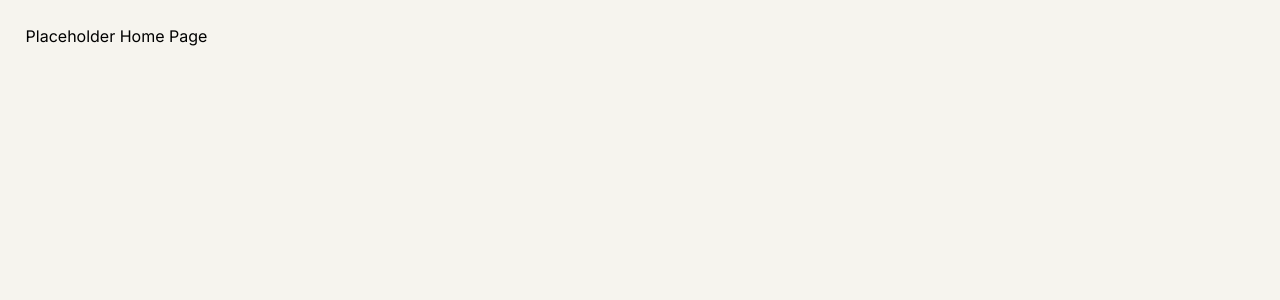
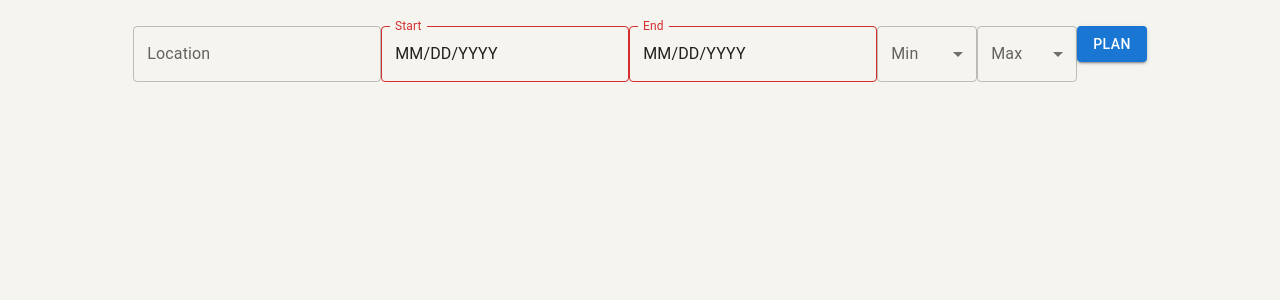
Before and after one commit to Taylorshmailor/travel, a Next.js app: page /home in a window 1280 px wide. Shown: the top 300 px of the page. Built offline with nearby package versions, Linux system fonts and the light colour scheme.

Commit message:
Setting up search container

```diff
--- a/package.json
+++ b/package.json
@@ -10,9 +10,11 @@
   },
   "dependencies": {
     "@mui/material": "^5.14.1",
+    "@mui/x-date-pickers": "^6.10.1",
     "@types/node": "20.4.2",
     "@types/react": "18.2.15",
     "@types/react-dom": "18.2.7",
+    "dayjs": "^1.11.9",
     "eslint": "8.45.0",
     "eslint-config-next": "13.4.11",
     "next": "13.4.11",
--- a/src/app/home/page.tsx
+++ b/src/app/home/page.tsx
@@ -1,18 +1,153 @@
 'use client';
-import { Button, Card, TextField, FormControlLabel, Checkbox } from "@mui/material";
+import { Button, Card, TextField, Select, FormControl, MenuItem, InputLabel, Box } from "@mui/material";
 import { styled } from "@mui/system";
+import dayjs from 'dayjs';
+import { AdapterDayjs } from '@mui/x-date-pickers/AdapterDayjs';
+import { LocalizationProvider } from '@mui/x-date-pickers/LocalizationProvider';
+import { DatePicker } from '@mui/x-date-pickers/DatePicker';
+import { useState } from "react";
 
 const PageWrapper = styled('div')({
   height: '100vh',
   width: '100%',
   backgroundColor: '#F6F4EE',
-  padding: '2%'
+  padding: '2%',
+  display: 'flex',
+  justifyContent: 'center'
 })
+
+const SearchInfo = styled('div')({
+
+})
+
+const prices = [
+  '0',
+  '$100',
+  '$200',
+  '$300',
+  '$400',
+  '$500',
+  '$600',
+  '$700',
+  '$800',
+  '$900',
+  '$1000'
+]
+
+const ITEM_HEIGHT = 150;
+const ITEM_PADDING_TOP = 10;
+const PriceDropdown = {
+  PaperProps: {
+    style: {
+      maxHeight: ITEM_HEIGHT + ITEM_PADDING_TOP,
+      width: 100,
+    },
+  },
+};
 
 const Home = () => {
 
+  const [location, setLocation] = useState('')
+  const [startDate, setStartDate] = useState<any>(dayjs(''));
+  const [endDate, setEndDate] = useState<any>(dayjs(''));
+  const [min, setMin] = useState('');
+  const [max, setMax] = useState('');
+
+  const handleMinPriceChange = (event: any) => {
+    console.log(event.target.value)
+    setMin(event.target.value);
+  };
+
+  const handleMaxPriceChange = (event: any) => {
+    console.log(event.target.value)
+    setMax(event.target.value);
+  };
+
+  const handleSetStartDate = (date: any) => {
+    console.log(date)
+    setStartDate(date)
+  }
+
+  const handleSetEndDate = (date: any) => {
+    console.log(date)
+    setEndDate(date)
+  }
+
+  const handleSetLocation = (event: any) => {
+    console.log(event.target.value)
+    setLocation(event.target.value)
+  }
+
+  const generatePlan = () =>{
+    console.log('Mugi is stinky')
+  }
+
   return (
-    <PageWrapper>Placeholder Home Page</PageWrapper>
+    <PageWrapper>
+      <SearchInfo>
+        <TextField
+          label='Location'
+          id='location'
+          value={location}
+          onChange={(newLocation) => handleSetLocation(newLocation)}
+        />
+        <LocalizationProvider dateAdapter={AdapterDayjs}>
+          <DatePicker
+            label='Start'
+            value={startDate}
+            onChange={(newStart) => handleSetStartDate(newStart)}
+          />
+          <DatePicker
+            label='End'
+            value={endDate}
+            onChange={(newEnd) => handleSetEndDate(newEnd)}
+          />
+        </LocalizationProvider>
+        <FormControl sx={{ width: 100 }}>
+          <InputLabel id="minLabel">Min</InputLabel>
+          <Select
+            labelId="minLabel"
+            id="min"
+            value={min}
+            label="Min"
+            onChange={handleMinPriceChange}
+            MenuProps={PriceDropdown}
+          >
+            {prices.map((price) => (
+              <MenuItem key={price} value={price}>
+                {price}
+              </MenuItem>
+            ))}
+          </Select>
+        </FormControl>
+
+        <FormControl sx={{ width: 100 }}>
+          <InputLabel id="maxLabel">Max</InputLabel>
+          <Select
+            labelId="maxLabel"
+            id="max"
+            value={max}
+            label="Max"
+            onChange={handleMaxPriceChange}
+            MenuProps={PriceDropdown}
+          >
+            {prices.map((price) => (
+              <MenuItem key={price} value={price}>
+                {price}
+              </MenuItem>
+            ))}
+          </Select>
+        </FormControl>
+
+
+        <Button
+          variant="contained"
+          onClick={generatePlan}
+        >
+          Plan
+        </Button>
+      </SearchInfo>
+    </PageWrapper>
   )
 };
 
--- a/src/app/login/page.tsx
+++ b/src/app/login/page.tsx
@@ -99,7 +99,7 @@ const Login = () => {
                         onClick={handleLogIn}
                       >
                           Login
-                      </StyledButton>
+                    </StyledButton>
                 </LoginCardLeft>
                 <LoginCardRight>
                   <Image
```
Also changed, not shown: 1 other file (tests, documents, lock files or other folders).
